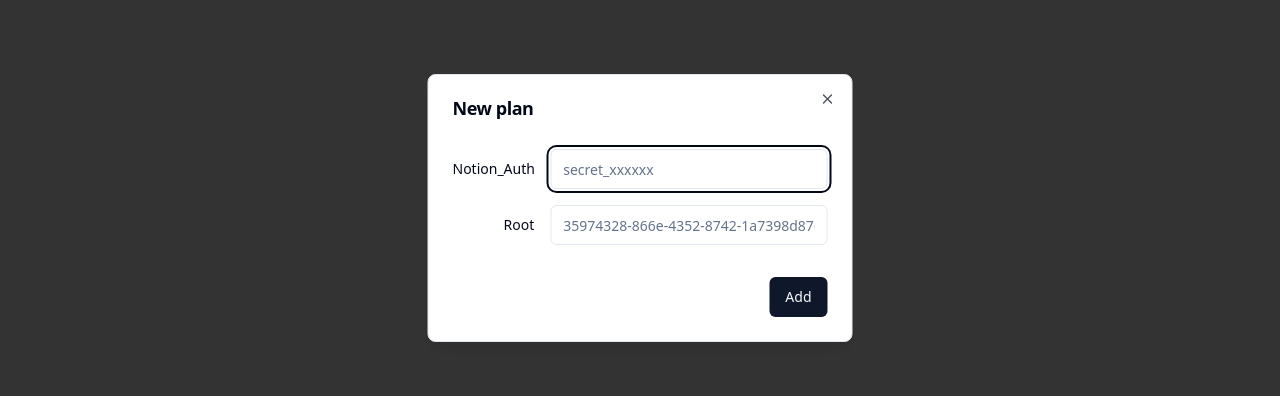
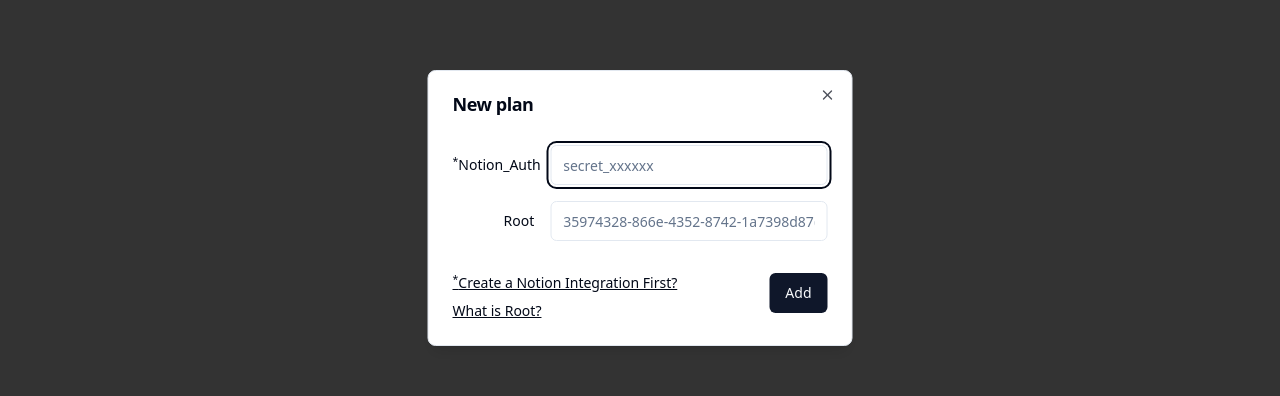
Before and after one commit to Helio609/notion_statistics, a Next.js app: page /dashboard in a window 1280 px wide. Both pictures are taken after a click on the button "Add new plan". Shown: the part 192-588 px from the top of the page. Built offline with nearby package versions, Linux system fonts and the light colour scheme; no server answers; the database is empty.

Commit message:
add docs on plan add dialog and fix open flag

```diff
--- a/app/(web)/dashboard/new-plan.tsx
+++ b/app/(web)/dashboard/new-plan.tsx
@@ -13,6 +13,7 @@
 import { Label } from '@/components/ui/label'
 import { createClient } from '@/utils/supabase/client'
 import { Loader2 } from 'lucide-react'
+import Link from 'next/link'
 import { useCallback, useState } from 'react'
 import { toast } from 'sonner'
 
@@ -49,7 +50,7 @@
   }, [notionAuth, root])
 
   return (
-    <Dialog open={open}>
+    <Dialog open={open} onOpenChange={setOpen}>
       <DialogTrigger asChild>
         <Button onClick={() => setOpen(true)}>Add new plan</Button>
       </DialogTrigger>
@@ -60,6 +61,7 @@
         <div className="grid gap-4 py-4">
           <div className="grid grid-cols-4 items-center gap-4">
             <Label htmlFor="notion_auth" className="text-right">
+              <sup>*</sup>
               Notion_Auth
             </Label>
             <Input
@@ -82,6 +84,22 @@
           </div>
         </div>
         <DialogFooter>
+          <div className="flex flex-col mr-auto space-y-2">
+            <Link
+              href="https://www.notion.so/my-integrations"
+              className="text-sm underline"
+              target="_blank"
+            >
+              <sup>*</sup>Create a Notion Integration First?
+            </Link>
+            <Link
+              href="https://developers.notion.com/reference/intro"
+              className="text-sm underline"
+              target="_blank"
+            >
+              What is Root?
+            </Link>
+          </div>
           <Button type="submit" onClick={handleNewPlan} disabled={loading}>
             {loading ? <Loader2 className="animate-spin" /> : 'Add'}
           </Button>
```
